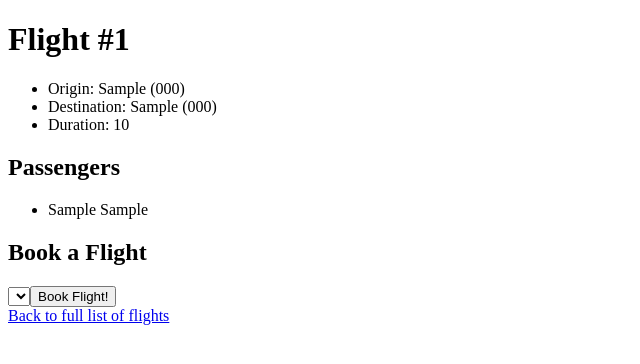
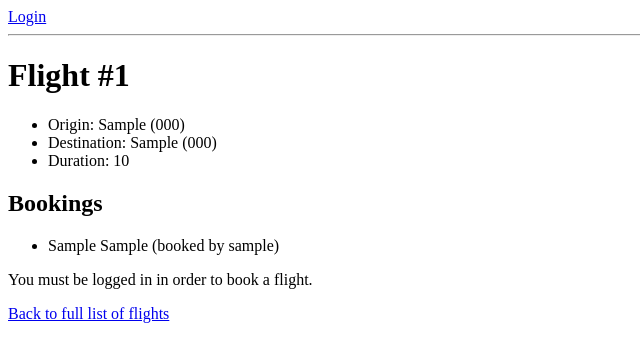
Before and after one commit to chezmarcbrown/classdemo-2022-10-20, a Django app: page /flights/1 in a window 1280 px wide. Shown: the top 364 px of the page, without its empty margins (0-640 px from the left). Run offline with Django 4.2, Linux system fonts and the light colour scheme; tables that the repository leaves empty hold one stand-in row (values such as "Sample post"); lists and menus that the app fills with data are empty.

Commit message:
pushed old versions of these files

```diff
--- a/flights/models.py
+++ b/flights/models.py
@@ -22,7 +22,13 @@ class Flight(models.Model):
 class Passenger(models.Model):
     first = models.CharField(max_length = 64)
     last = models.CharField(max_length = 64)
-    flights = models.ManyToManyField(Flight, blank=True, related_name="passengers")
+    flights = models.ManyToManyField(Flight, blank=True, related_name="passengers", through='Booking')
 
     def __str__(self):
         return f'{self.first} {self.last}'
+
+from django.contrib.auth.models import User
+class Booking(models.Model):
+    flight = models.ForeignKey(Flight, on_delete=models.CASCADE)
+    passenger = models.ForeignKey(Passenger, on_delete=models.CASCADE)
+    booker = models.ForeignKey(User, on_delete=models.CASCADE, related_name="bookers")
--- a/flights/templates/flights/flight.html
+++ b/flights/templates/flights/flight.html
@@ -10,6 +10,7 @@
     <li>Duration: {{ flight.duration }}</li>
 </ul>
 
+<!--
 <h2>Passengers</h2>
 
 <ul>
@@ -20,18 +21,34 @@
     <li>No passengers on this flight.</li>
     {% endfor %}
 </ul>
+ -->
 
+<h2>Bookings</h2>
+<ul>
+    {% for b in bookings %}
+    <li>{{b.passenger}} (booked by {{b.booker}})</li>
+    {% empty %}
+    <li>No passengers</li>
+    {% endfor %}
+</ul>
+
+{% if user.is_authorized %}
 <h2>Book a Flight</h2>
 
-<form action="{% url 'book' flight.id %}" method="post">
+<form action="{% url 'flights:book' flight.id %}" method="post">
     {% csrf_token %}
     <select name="passenger">
         {% for p in non_passengers %}
-         <option value="{{p.id}}" >{{p}}</option>
-         {% endfor %}
+        <option value="{{p.id}}">{{p}}</option>
+        {% endfor %}
         <input type="submit" value="Book Flight!">
     </select>
 </form>
-<a href="{% url 'index' %}">Back to full list of flights</a>
+{% else %}
+You must be logged in in order to book a flight.
+{% endif %}
 
+<p>
+    <a href="{% url 'flights:index' %}">Back to full list of flights</a>
+</p>
 {% endblock %}
--- a/flights/templates/flights/index.html
+++ b/flights/templates/flights/index.html
@@ -7,7 +7,7 @@
 <ul>
     {% for flight in flights %}
        <li>
-        <a href="{% url 'flight' flight.id %}">
+        <a href="{% url 'flights:flight' flight.id %}">
             Flight {{ flight.id }}: From {{flight.origin}} to {{flight.destination}}
         </a>
        </li>
--- a/flights/templates/flights/layout.html
+++ b/flights/templates/flights/layout.html
@@ -4,7 +4,16 @@
         <meta charset="utf-8">
         <title>Flights</title>
     </head>
+
+
+
     <body>
+        {% if user.is_authenticated %}
+        Welcome <strong>{{user.username}}</strong>. <a href="{% url 'logout' %}">Log Out</a>
+        {% else %}
+        <a href="{% url 'login' %}">Login</a>
+        {% endif %}
+        <hr>
         {% block body %}
         {% endblock %}
     </body>
--- a/flights/urls.py
+++ b/flights/urls.py
@@ -4,6 +4,7 @@ from urllib.parse import urlparse
 from django.urls import path
 from . import views
 
+app_name = "flights"
 urlpatterns = [
     path("", views.index, name="index"),
     path("<int:flight_id>", views.flight, name="flight"),
--- a/flights/views.py
+++ b/flights/views.py
@@ -1,6 +1,6 @@
 import re
 from django.shortcuts import render, redirect
-from .models import Flight, Passenger
+from .models import Flight, Passenger, Booking
 
 # Create your views here.
 def index(request):
@@ -18,12 +18,15 @@ def flight(request, flight_id):
     return render(request, "flights/flight.html", {
         "flight": f,
         "non_passengers": Passenger.objects.exclude(flights=f).all(),
-        "passengers": f.passengers.all()
+        "passengers": f.passengers.all(),
+        "bookings": Booking.objects.filter(flight=f)
     })
 
 def book(request, flight_id):
     if request.method == "POST":
         p = Passenger.objects.get(pk=request.POST["passenger"])
         flight = Flight.objects.get(pk=flight_id)
-        p.flights.add(flight)
-        return redirect("flight", flight_id=flight_id)
+        b = Booking(passenger=p, flight=flight, booker=request.user)
+        b.save()
+        #p.flights.add(flight)
+        return redirect("flights:flight", flight_id=flight_id)
```
